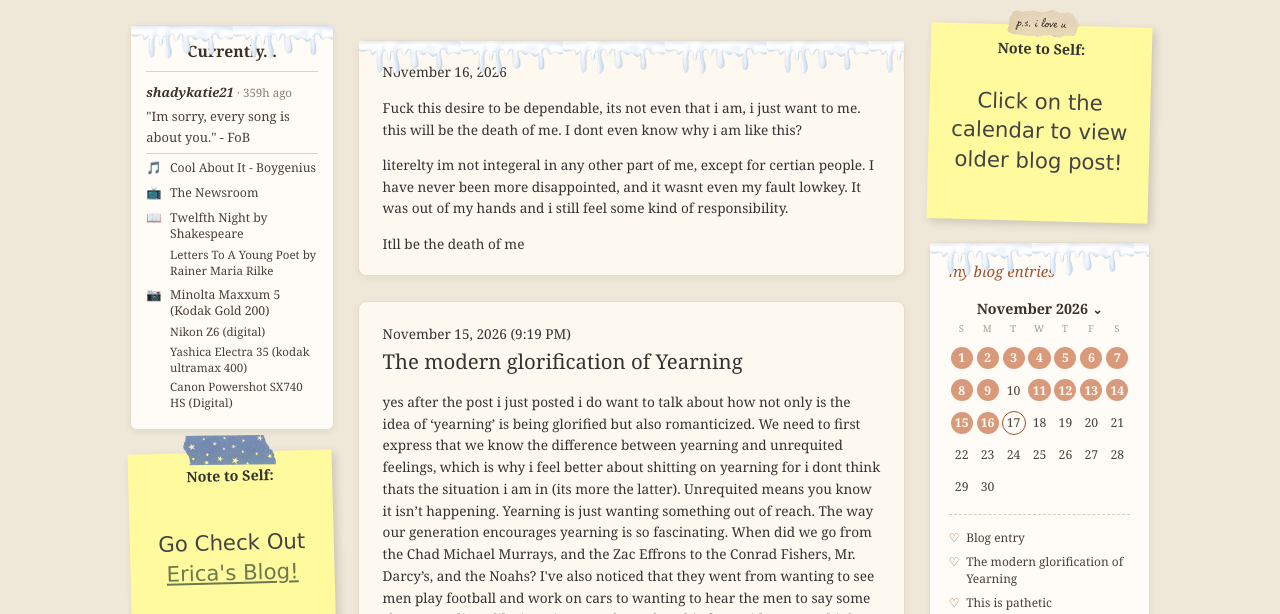
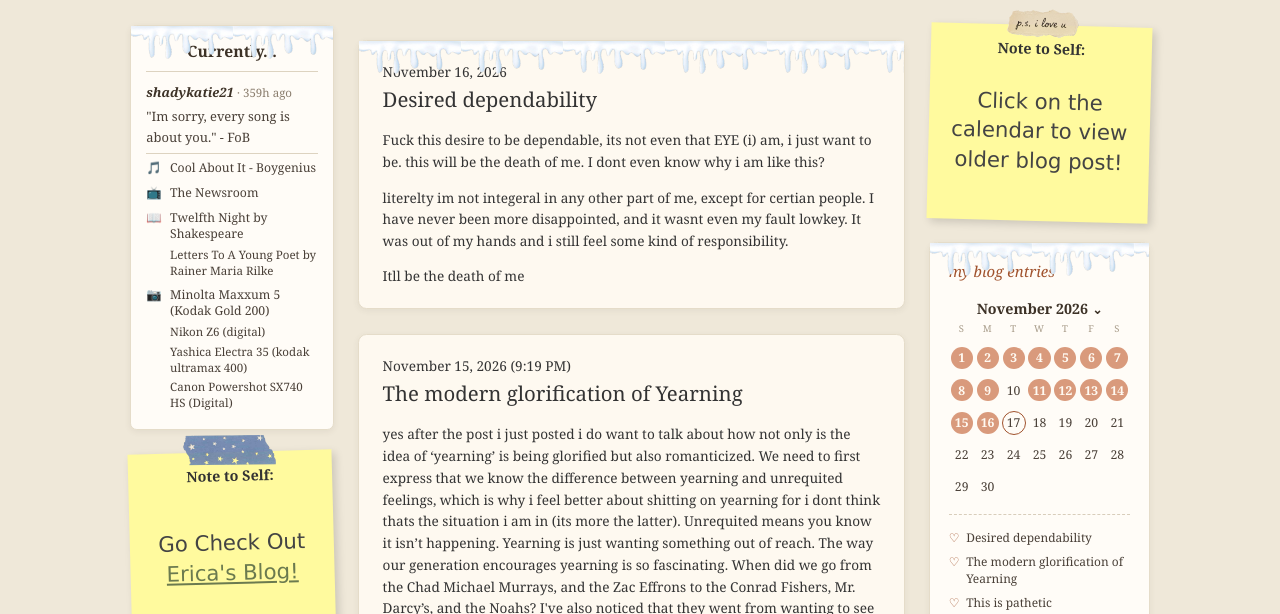
Before and after one commit to ShadyKatie1028/shadykatie21, a plain HTML site: page Under the Tree.html in a window 1280 px wide. Shown: the part 186-800 px from the top of the page. Drawn offline with Linux system fonts and the light colour scheme; no server answers.

```diff
--- a/Under the Tree.html
+++ b/Under the Tree.html
@@ -1235,8 +1235,8 @@ main > article.blog-post:first-of-type::before {
             <main>
                 <article class="blog-post" id="post-2026-11-16">
                     <div class="blog-meta"> November 16, 2026</div>
-                    <h2></h2>
-                    <p>Fuck this desire to be dependable, its not even that i am, i just want to me. this will be the death of me. I dont even know why i am like this?
+                    <h2>Desired dependability</h2>
+                    <p>Fuck this desire to be dependable, its not even that EYE (i) am, i just want to be. this will be the death of me. I dont even know why i am like this?
                     <p>literelty im not integeral in any other part of me, except for certian people. I have never been more disappointed, and it wasnt even my fault lowkey. It was out of my hands and i still feel some kind of responsibility. </p>
                     <p>Itll be the death of me </p>
                 </article>
```
Also changed, not shown: photos.html (+2 -2 lines).
